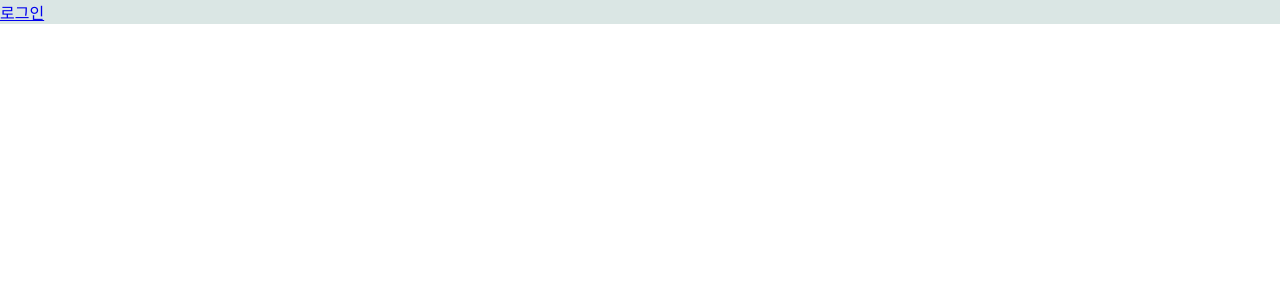
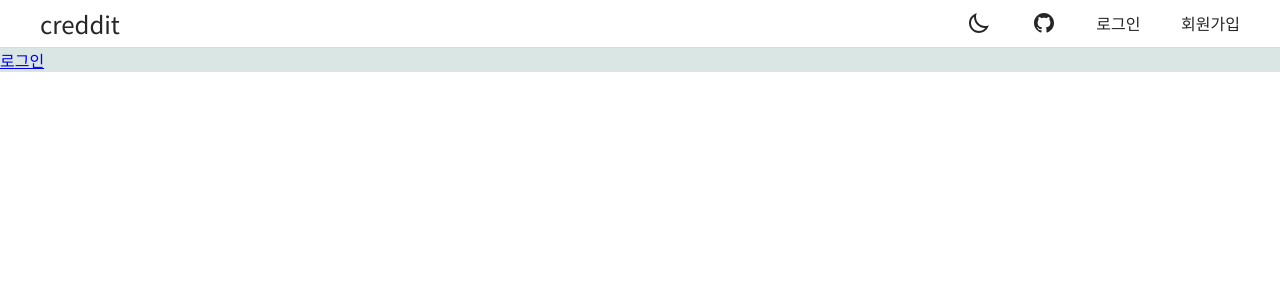
Before and after one commit to Kimkyungmin123/creddit-frontend, a Next.js app: page / in a window 1280 px wide. Shown: the top 300 px of the page. Built offline with nearby package versions, Linux system fonts and the light colour scheme.

Commit message:
CHORE: 컴포넌트 위치, 링크, css속성 변경

```diff
--- a/components/AuthForm/AuthForm.module.css
+++ b/components/AuthForm/AuthForm.module.css
@@ -10,13 +10,13 @@
 .AuthFormInput {
   width: 27rem;
   padding: 0.625rem 1.5rem;
-  border: solid 0.0625rem var(--border);
+  border: solid 0.0625rem var(--border1);
   border-radius: 0.25rem;
   margin-bottom: 1rem;
 }
 
 .AuthFormInput:focus {
-  outline: solid 0.125rem var(--border);
+  outline: solid 0.125rem var(--border1);
 }
 
 .btnName {
--- a/components/Header/Header.module.css
+++ b/components/Header/Header.module.css
@@ -5,17 +5,17 @@
   justify-content: center;
   height: 3rem;
   background-color: var(--bg-page2);
-  border-bottom: 0.0625rem solid var(--border-header);
+  border-bottom: 0.0625rem solid var(--border2);
 }
 
 .headerbox {
   display: flex;
   align-items: center;
   justify-content: center;
-  width: 72rem;
+  width: 75rem;
   height: 3rem;
   background-color: var(--bg-page2);
-  border-bottom: 0.0625rem solid var(--border-header);
+  border-bottom: 0.0625rem solid var(--border2);
 }
 .headerLogo {
   display: flex;
@@ -43,13 +43,13 @@
 .headerInput {
   position: relative;
   width: 45.688rem;
-  border: 0.0625rem solid var(--border);
+  border: 0.0625rem solid var(--border1);
   border-radius: 0.25rem;
   background-color: var(--bg-input);
 }
 
 .headerInput:focus {
-  outline: 0.125rem solid var(--border);
+  outline: 0.125rem solid var(--border1);
   z-index: 4;
 }
 
--- a/components/Header/Header.tsx
+++ b/components/Header/Header.tsx
@@ -25,7 +25,7 @@ const Header = ({ type }: HeaderProps) => {
         )}
         <div className={styles.headerNav}>
           <div className={styles.moonOutlineIcon}>
-            <MoonOutline onClick={() => console.log('hi')} />
+            <MoonOutline />
           </div>
           {type === 'post' && (
             <div className={styles.editOutlineIcon}>
@@ -33,11 +33,12 @@ const Header = ({ type }: HeaderProps) => {
             </div>
           )}
           <div className={styles.gitIcon}>
-            <Link href="https://github.com/">
-              <a>
-                <Github />
-              </a>
-            </Link>
+            <a
+              aria-label="깃허브 저장소"
+              href="https://github.com/project-creddit/creddit-frontend"
+            >
+              <Github />
+            </a>
           </div>
           <div className={styles.loginText}>
             <Link href="/login">
--- a/components/Layout/Layout.tsx
+++ b/components/Layout/Layout.tsx
@@ -1,18 +1,22 @@
 import Head from 'next/head';
 import type { ReactNode } from 'react';
 import styles from './Layout.module.css';
+import Header from '../Header';
 
 type Props = {
   children?: ReactNode;
   title?: string;
+  type: 'post' | 'account';
 };
 
-const Layout = ({ children, title }: Props) => {
+const Layout = ({ children, title, type }: Props) => {
   return (
     <div className={styles.container}>
       <Head>
         <title>{title}</title>
       </Head>
+      {type === 'post' && <Header type="post" />}
+      {type === 'account' && <Header type="account" />}
       {children}
     </div>
   );
--- a/components/SocialLoginButtons/SocialLoginButtons.module.css
+++ b/components/SocialLoginButtons/SocialLoginButtons.module.css
@@ -5,7 +5,7 @@
   margin-top: 1rem;
   padding: 0.625rem 0;
   background-color: var(--bg-page2);
-  border: solid 0.0625rem var(--border);
+  border: solid 0.0625rem var(--border1);
   border-radius: 0.25rem;
   cursor: pointer;
 }
--- a/pages/find-password.tsx
+++ b/pages/find-password.tsx
@@ -1,13 +1,11 @@
 import type { NextPage } from 'next';
 import AuthForm from '../components/AuthForm';
-import Header from '../components/Header';
 import Layout from '../components/Layout';
 import styles from '../styles/FindPassword.module.css';
 
 const FindPassword: NextPage = () => {
   return (
-    <Layout title="creddit: 비밀번호 찾기">
-      <Header type="account" />
+    <Layout type="account" title="creddit: 비밀번호 찾기">
       <div className={styles.FindPasswordContainer}>
         <h1>비밀번호 찾기</h1>
         <div className={styles.FindPasswordText}>
--- a/pages/index.tsx
+++ b/pages/index.tsx
@@ -5,7 +5,7 @@ import Link from 'next/link';
 
 const Home: NextPage = () => {
   return (
-    <Layout title="creddit">
+    <Layout type="account" title="creddit">
       <div className={styles.container}>
         <Link href="/login">
           <a>로그인</a>
--- a/pages/login.tsx
+++ b/pages/login.tsx
@@ -1,6 +1,5 @@
 import type { NextPage } from 'next';
 import AuthForm from '../components/AuthForm';
-import Header from '../components/Header';
 import Layout from '../components/Layout';
 import NonLogin from '../components/NonLogin';
 import SocialLoginButtons from '../components/SocialLoginButtons';
@@ -8,8 +7,7 @@ import styles from '../styles/Login.module.css';
 
 const Login: NextPage = () => {
   return (
-    <Layout title="creddit: 로그인">
-      <Header type="account" />
+    <Layout type="account" title="creddit: 로그인">
       <div className={styles.loginContainer}>
         <h1>로그인</h1>
         <AuthForm type="login" btnName="로그인" />
--- a/pages/reset-password.tsx
+++ b/pages/reset-password.tsx
@@ -1,13 +1,11 @@
 import type { NextPage } from 'next';
 import AuthForm from '../components/AuthForm';
-import Header from '../components/Header';
 import Layout from '../components/Layout';
 import styles from '../styles/ResetPassword.module.css';
 
 const ResetPassword: NextPage = () => {
   return (
-    <Layout title="creddit: 비밀번호 찾기">
-      <Header type="account" />
+    <Layout type="account" title="creddit: 비밀번호 찾기">
       <div className={styles.resetPasswordContainer}>
         <h1>비밀번호 재설정</h1>
         <AuthForm type="resetPassword" btnName="확인" />
--- a/pages/signup.tsx
+++ b/pages/signup.tsx
@@ -2,14 +2,12 @@ import type { NextPage } from 'next';
 import Link from 'next/link';
 import AuthForm from '../components/AuthForm';
 import Layout from '../components/Layout';
-import Header from '../components/Header';
 import SocialLoginButtons from '../components/SocialLoginButtons';
 import styles from '../styles/Signup.module.css';
 
 const Signup: NextPage = () => {
   return (
-    <Layout title="creddit: 회원가입">
-      <Header type="post" />
+    <Layout type="post" title="creddit: 회원가입">
       <div className={styles.signupContainer}>
         <h1>회원가입</h1>
         <AuthForm type="signup" btnName="회원가입" />
--- a/styles/variables.scss
+++ b/styles/variables.scss
@@ -8,15 +8,14 @@ body[data-theme='light'] {
   --text2: #dbdbdb;
   --text3: #1b80e4;
   --text4: #fff;
+  --text5: #737373;
 
   --btn: #1b80e4;
   --btn-active: #1666b6;
   --btn-disabled: #76b3ef;
 
-  --border: #cccccc;
-  --border-header: #dbdbdb;
-
-  --icon-search: #737373;
+  --border1: #cccccc;
+  --border2: #dbdbdb;
 }
 
 @mixin dark {
```
